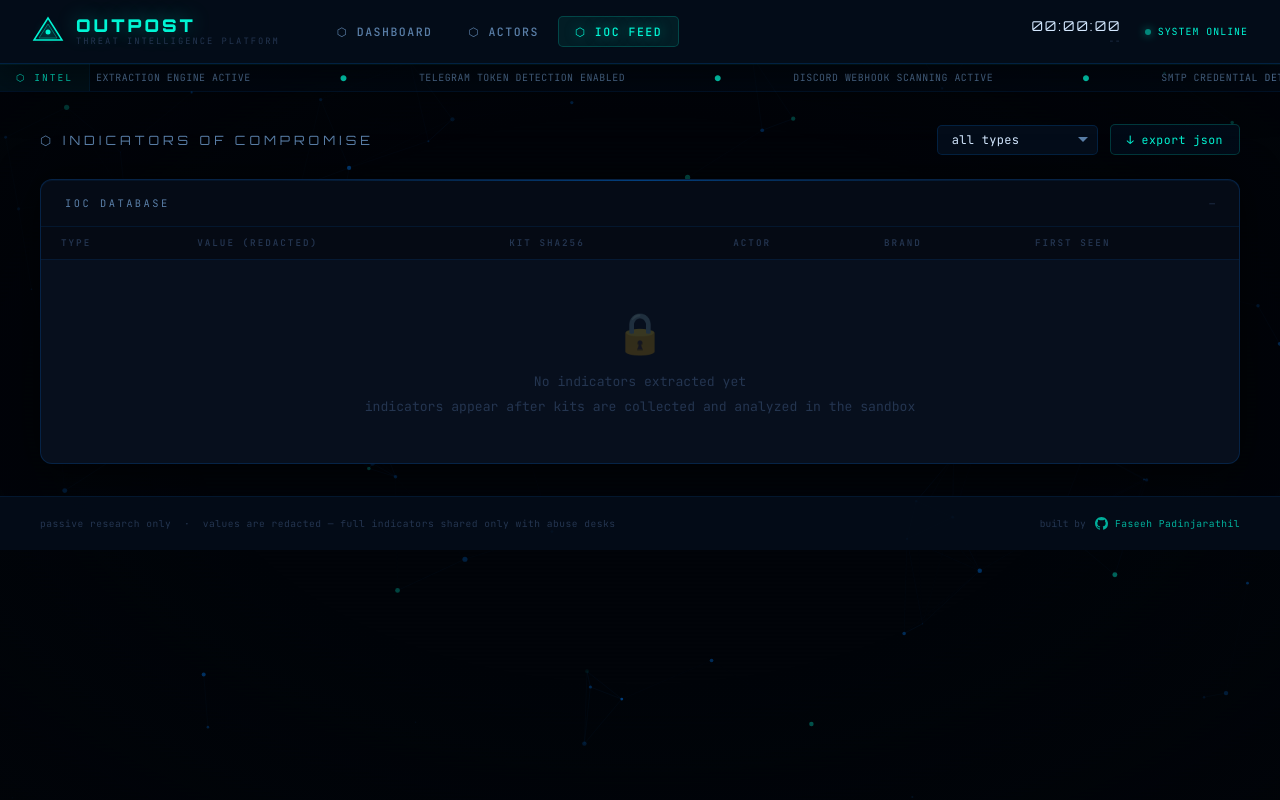
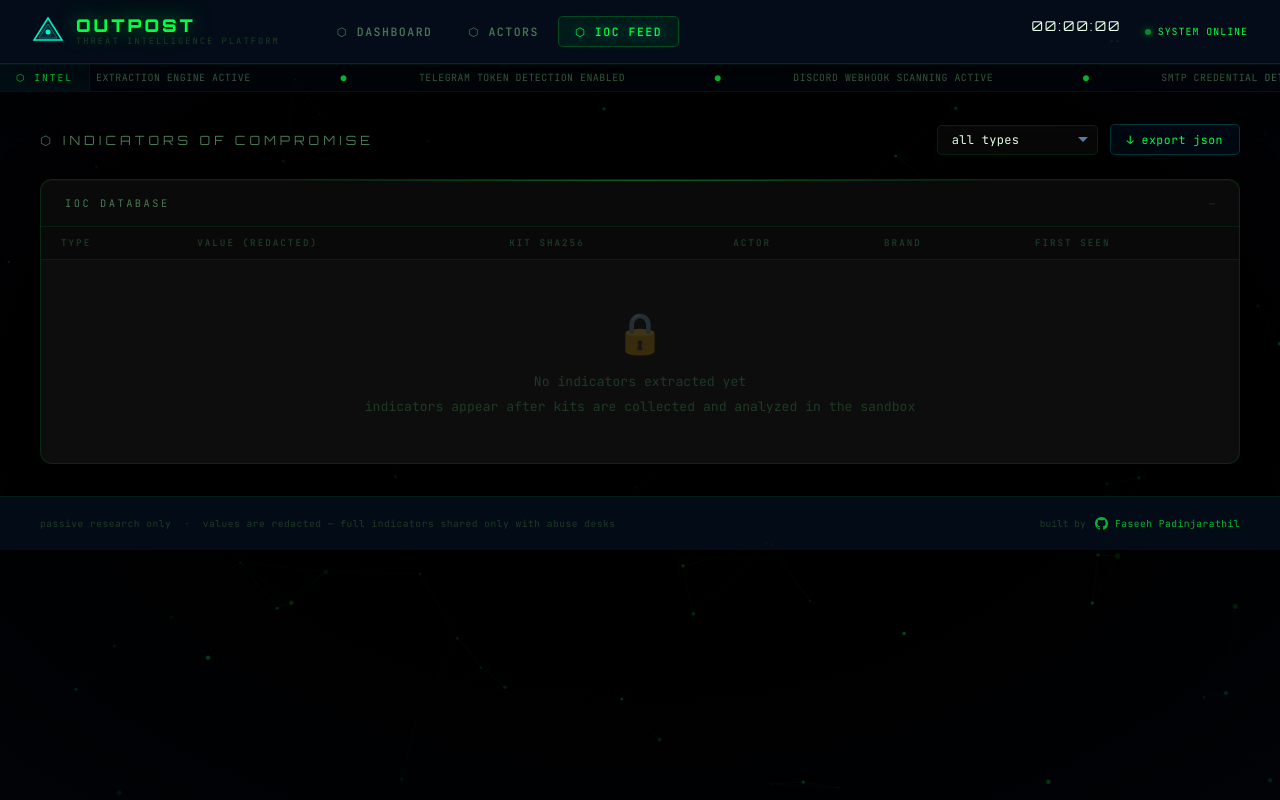
Before and after one commit to faseehfawaz/outpost, a PHP site: page /ioc.html in a window 1280 px wide. Run offline with PHP 8.4, Linux system fonts and the light colour scheme; lists and menus that the app fills with data are empty.

Commit message:
style: pure black + matrix green cyber color palette
- Backgrounds: true black (#000 → #0d0d0d) instead of navy blue
- Primary accent: matrix green #00ff41 (replaces cyan #00f5d4)
- Secondary: electric green #00cc44 (replaces blue #0080ff)
- Text: green-tinted white #e8ffe8 for cyber terminal feel
- Particle network: green nodes + green edge connections
- Radar chart: green fill gradient + green stroke
- Triage bars: green total bars with red phish overlay
- All glows, borders, shadows updated to green spectrum

```diff
--- a/frontend/css/style.css
+++ b/frontend/css/style.css
@@ -6,46 +6,49 @@
 ============================================================ */
 
 :root {
-    --void: #010409;
-    --deep: #040d1a;
-    --surface: #070f1d;
-    --card: #0a1628;
-    --card-2: #0d1e36;
-    --glass: rgba(7, 15, 29, 0.85);
+    /* === PURE BLACK CYBER PALETTE === */
+    --void: #000000;
+    --deep: #080808;
+    --surface: #0d0d0d;
+    --card: #111111;
+    --card-2: #161616;
+    --glass: rgba(10, 10, 10, 0.92);
 
-    --t-primary: #d4e8ff;
-    --t-secondary: #5a7fa8;
-    --t-dim: #243550;
-    --t-muted: #162234;
+    --t-primary: #e8ffe8;
+    --t-secondary: #4a7a55;
+    --t-dim: #1e3a26;
+    --t-muted: #0f1f14;
 
-    --cyan: #00f5d4;
-    --cyan-dim: rgba(0, 245, 212, 0.07);
-    --cyan-glow: 0 0 20px rgba(0, 245, 212, 0.4), 0 0 60px rgba(0, 245, 212, 0.1);
-    --cyan-border: rgba(0, 245, 212, 0.2);
+    /* Matrix green — primary accent */
+    --cyan: #00ff41;
+    --cyan-dim: rgba(0, 255, 65, 0.06);
+    --cyan-glow: 0 0 20px rgba(0, 255, 65, 0.5), 0 0 60px rgba(0, 255, 65, 0.12);
+    --cyan-border: rgba(0, 255, 65, 0.22);
 
-    --blue: #0080ff;
-    --blue-dim: rgba(0, 128, 255, 0.06);
-    --blue-glow: 0 0 30px rgba(0, 128, 255, 0.3);
-    --blue-border: rgba(0, 128, 255, 0.18);
+    /* Secondary: electric green-blue */
+    --blue: #00cc44;
+    --blue-dim: rgba(0, 204, 68, 0.05);
+    --blue-glow: 0 0 30px rgba(0, 204, 68, 0.3);
+    --blue-border: rgba(0, 255, 65, 0.12);
 
     --red: #ff2d55;
     --red-dim: rgba(255, 45, 85, 0.08);
-    --red-glow: 0 0 20px rgba(255, 45, 85, 0.4);
+    --red-glow: 0 0 20px rgba(255, 45, 85, 0.5);
     --orange: #ff6b35;
     --yellow: #ffd60a;
-    --green: #30d158;
+    --green: #00ff41;
 
-    --border: rgba(0, 128, 255, 0.1);
-    --border-bright: rgba(0, 245, 212, 0.18);
+    --border: rgba(0, 255, 65, 0.08);
+    --border-bright: rgba(0, 255, 65, 0.2);
 
     --font-body: 'Inter', system-ui, sans-serif;
     --font-mono: 'JetBrains Mono', monospace;
     --font-display: 'Orbitron', sans-serif;
     --font-terminal: 'Share Tech Mono', monospace;
 
-    --shadow-card: 0 4px 40px rgba(0, 0, 0, 0.7), inset 0 1px 0 rgba(0, 128, 255, 0.1);
-    --shadow-hover: 0 8px 60px rgba(0, 0, 0, 0.9), 0 0 0 1px rgba(0, 245, 212, 0.15);
-    --shadow-glow: 0 0 40px rgba(0, 128, 255, 0.15);
+    --shadow-card: 0 4px 40px rgba(0, 0, 0, 0.9), inset 0 1px 0 rgba(0, 255, 65, 0.06);
+    --shadow-hover: 0 8px 60px rgba(0, 0, 0, 0.95), 0 0 0 1px rgba(0, 255, 65, 0.18);
+    --shadow-glow: 0 0 40px rgba(0, 255, 65, 0.1);
 
     --radius: 8px;
     --radius-lg: 12px;
--- a/frontend/js/charts.js
+++ b/frontend/js/charts.js
@@ -4,14 +4,14 @@
  */
 
 const C = {
-    CYAN:   '#00f5d4',
-    BLUE:   '#0080ff',
+    CYAN:   '#00ff41',
+    BLUE:   '#00cc44',
     RED:    '#ff2d55',
     ORANGE: '#ff6b35',
     YELLOW: '#ffd60a',
-    GREEN:  '#30d158',
+    GREEN:  '#00ff41',
     PURPLE: '#a78bfa',
-    DIM:    'rgba(0,128,255,0.15)',
+    DIM:    'rgba(0,255,65,0.12)',
 };
 
 // ============================================================
@@ -37,10 +37,10 @@ const C = {
         this.vx = (Math.random() - 0.5) * 0.35;
         this.vy = (Math.random() - 0.5) * 0.35;
         this.r  = Math.random() * 1.5 + 0.5;
-        this.alpha = Math.random() * 0.4 + 0.1;
+        this.alpha = Math.random() * 0.35 + 0.08;
         this.pulse = Math.random() * Math.PI * 2;
         this.pulseSpeed = Math.random() * 0.015 + 0.005;
-        this.color = Math.random() > 0.85 ? C.CYAN : C.BLUE;
+        this.color = Math.random() > 0.7 ? C.CYAN : (Math.random() > 0.5 ? C.BLUE : '#008822');
     }
 
     function build() {
@@ -65,7 +65,7 @@ const C = {
                 ctx.beginPath();
                 ctx.moveTo(a.x, a.y);
                 ctx.lineTo(b.x, b.y);
-                ctx.strokeStyle = `rgba(0, 128, 255, ${alpha})`;
+                ctx.strokeStyle = `rgba(0, 200, 60, ${alpha})`;
                 ctx.lineWidth = 0.5;
                 ctx.stroke();
             }
@@ -125,7 +125,7 @@ const C = {
                 ctx.beginPath();
                 ctx.moveTo(a.x, a.y);
                 ctx.lineTo(b.x, b.y);
-                ctx.strokeStyle = `rgba(0, 128, 255, ${alpha})`;
+                ctx.strokeStyle = `rgba(0, 200, 60, ${alpha})`;
                 ctx.lineWidth   = 0.5;
                 ctx.stroke();
             }
@@ -175,7 +175,7 @@ function drawSparkline(canvasId, data, color) {
 
     // Fill gradient
     const grad = ctx.createLinearGradient(0, 0, 0, H);
-    grad.addColorStop(0, color.replace(')', ', 0.25)').replace('#', 'rgba(').replace(/rgba\(([0-9a-f]{6})/i, (_, h) =>
+    grad.addColorStop(0, color.replace(')', ', 0.2)').replace('#', 'rgba(').replace(/rgba\(([0-9a-f]{6})/i, (_, h) =>
         `rgba(${parseInt(h.slice(0,2),16)},${parseInt(h.slice(2,4),16)},${parseInt(h.slice(4,6),16)}`));
     grad.addColorStop(1, 'rgba(0,0,0,0)');
 
@@ -304,11 +304,11 @@ function initSparklines() {
         ctx.closePath();
 
         const grad = ctx.createRadialGradient(cx, cy, 0, cx, cy, R);
-        grad.addColorStop(0, 'rgba(0,245,212,0.3)');
-        grad.addColorStop(1, 'rgba(0,128,255,0.05)');
+        grad.addColorStop(0, 'rgba(0,255,65,0.2)');
+        grad.addColorStop(1, 'rgba(0,180,40,0.03)');
         ctx.fillStyle   = grad;
         ctx.fill();
-        ctx.strokeStyle = 'rgba(0,245,212,0.7)';
+        ctx.strokeStyle = 'rgba(0,255,65,0.75)';
         ctx.lineWidth   = 1.5;
         ctx.stroke();
 
@@ -439,8 +439,8 @@ function initSparklines() {
 
             // Total bar
             const gTotal = ctx.createLinearGradient(0, baseY - totalH, 0, baseY);
-            gTotal.addColorStop(0, 'rgba(0,128,255,0.7)');
-            gTotal.addColorStop(1, 'rgba(0,128,255,0.08)');
+            gTotal.addColorStop(0, 'rgba(0,255,65,0.6)');
+            gTotal.addColorStop(1, 'rgba(0,100,20,0.08)');
             ctx.fillStyle = gTotal;
             ctx.fillRect(x, baseY - totalH, barW, totalH);
 
@@ -455,16 +455,16 @@ function initSparklines() {
 
             // Top cap
             const isLast = i === data.length - 1;
-            ctx.fillStyle = isLast ? C.CYAN : 'rgba(0,128,255,0.6)';
+            ctx.fillStyle = isLast ? C.CYAN : 'rgba(0,200,50,0.7)';
             if (totalH > 0) ctx.fillRect(x, baseY - totalH, barW, 2);
         });
 
         // Legend
         ctx.font = '7px JetBrains Mono, monospace';
         ctx.textAlign = 'left';
-        ctx.fillStyle = 'rgba(0,128,255,0.4)';
+        ctx.fillStyle = 'rgba(0,255,65,0.45)';
         ctx.fillText('■ TOTAL', W - 80, PAD_TOP + 10);
-        ctx.fillStyle = 'rgba(255,45,85,0.5)';
+        ctx.fillStyle = 'rgba(255,45,85,0.55)';
         ctx.fillText('■ PHISH', W - 80, PAD_TOP + 20);
 
         if (t < 1) requestAnimationFrame(draw);
```
